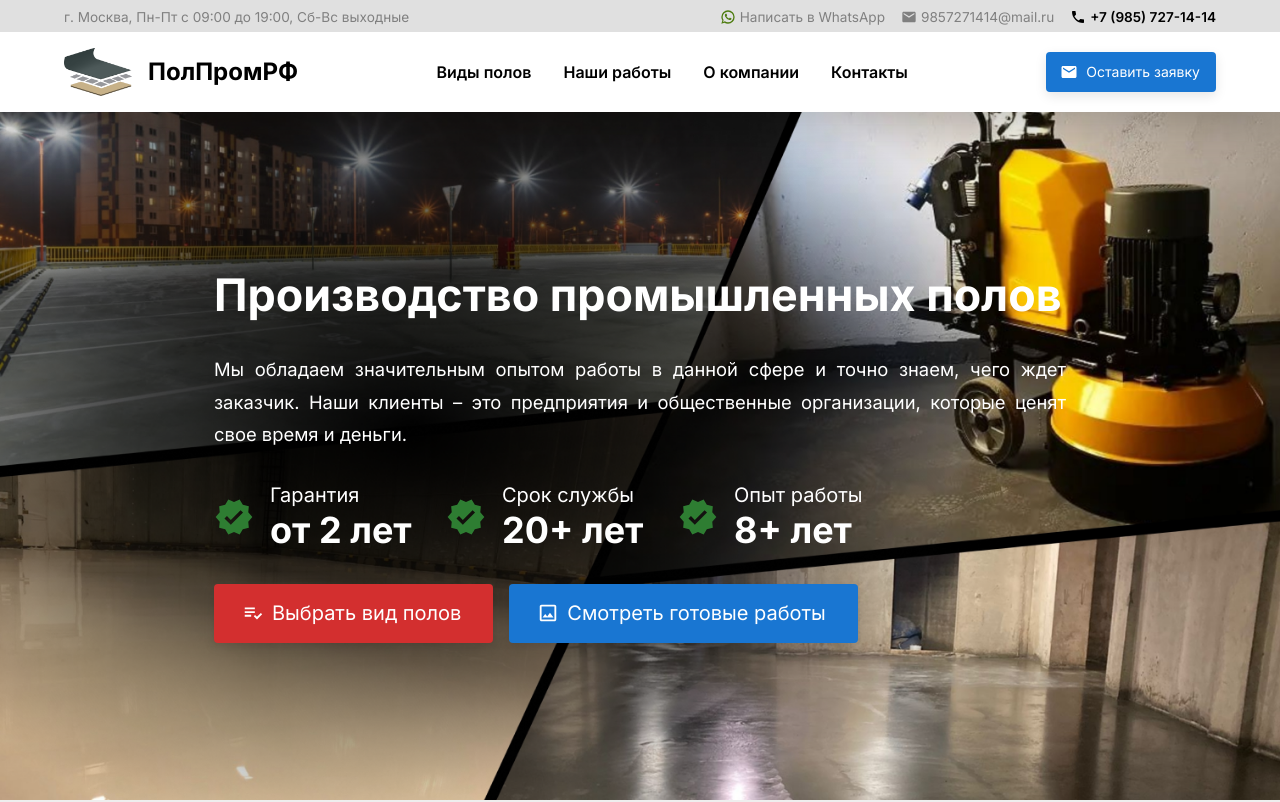
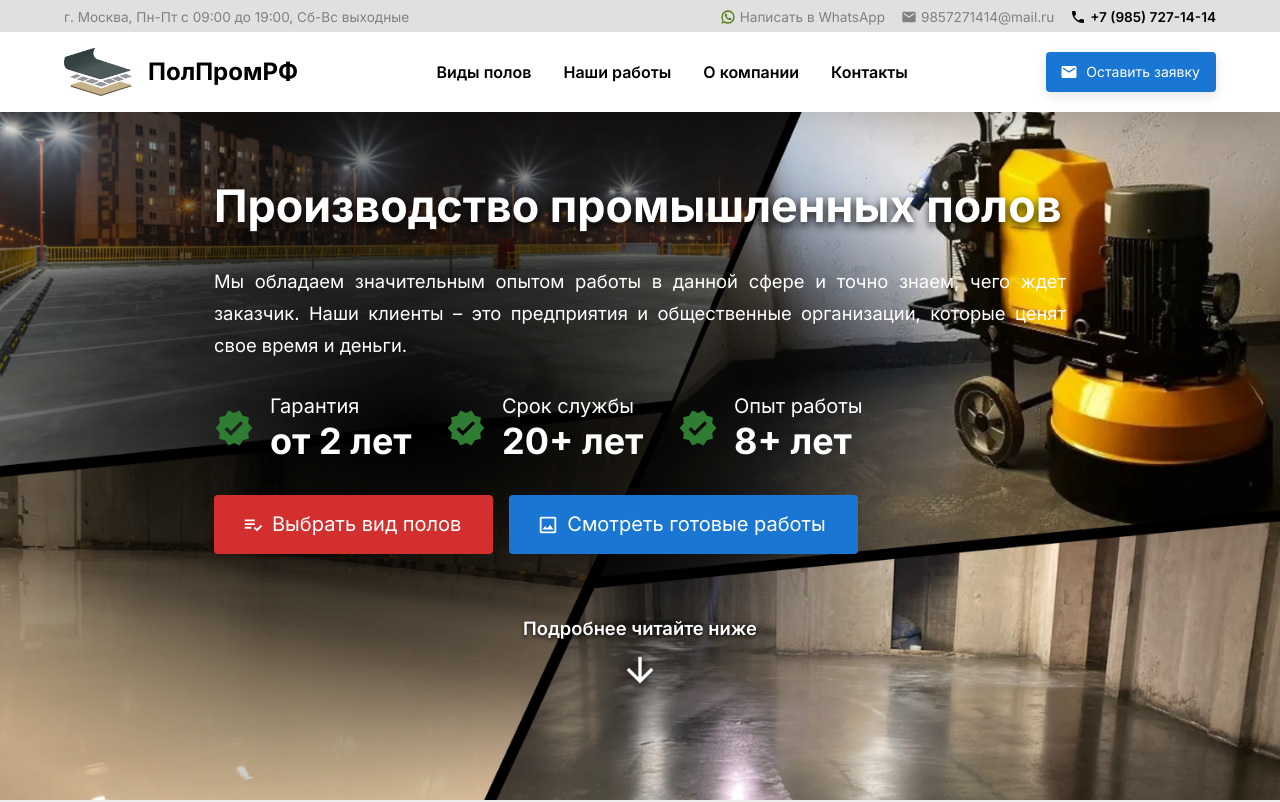
Before and after one commit to ntleek1/prompol77, a Next.js app: page / in a window 1280 px wide. Shown: the top 802 px of the page. Built offline with nearby package versions, Linux system fonts and the light colour scheme.

Commit message:
ScrollDown icon was added to Hero

```diff
--- a/components/Hero/Hero.tsx
+++ b/components/Hero/Hero.tsx
@@ -1,8 +1,10 @@
 import React from "react";
+import Link from "next/link";
 import { Box, Container, Typography, Button } from "@mui/material";
 import PlaylistAddCheckOutlinedIcon from "@mui/icons-material/PlaylistAddCheckOutlined";
 import ImageOutlinedIcon from "@mui/icons-material/ImageOutlined";
 import VerifiedIcon from "@mui/icons-material/Verified";
+import ArrowDownwardIcon from "@mui/icons-material/ArrowDownward";
 import useIsMobile from "@/hooks/useIsMobile";
 import useHeroStyles from "./styles";
 
@@ -12,14 +14,16 @@ const Hero = () => {
 
   return (
     <Box id="heroScreen" component="section" sx={sxHero}>
-      <Container maxWidth="md" className="hero-Container">
+      <Container maxWidth="md" className="hero__container">
         <Box
           display="flex"
           flexDirection="column"
           justifyContent="center"
           gap={4}
         >
-          <Typography variant="h1">Производство промышленных полов</Typography>
+          <Typography variant="h1" className="hero__headerText">
+            Производство промышленных полов
+          </Typography>
 
           <Typography variant="subtitle1" component="p" align="justify">
             Мы обладаем значительным опытом работы в данной сфере и точно знаем,
@@ -27,7 +31,7 @@ const Hero = () => {
             организации, которые ценят свое время и деньги.
           </Typography>
 
-          <Box className="hero-Benefits">
+          <Box className="hero__benefits">
             <Box>
               <VerifiedIcon color="success" fontSize="large" />
               <Box>
@@ -63,7 +67,7 @@ const Hero = () => {
             </Box>
           </Box>
 
-          <Box className="hero-ButtonsGroup">
+          <Box className="hero__buttonsGroup">
             <Button
               href="#service"
               variant="contained"
@@ -85,6 +89,20 @@ const Hero = () => {
           </Box>
         </Box>
       </Container>
+
+      <Box className="hero__scrollDown">
+        <Link href="#service" scroll={false}>
+          <Typography
+            variant="h6"
+            component="span"
+            fontWeight={600}
+            color="inherit"
+          >
+            Подробнее читайте ниже
+          </Typography>
+          <ArrowDownwardIcon fontSize="large" />
+        </Link>
+      </Box>
     </Box>
   );
 };
--- a/components/Hero/styles.ts
+++ b/components/Hero/styles.ts
@@ -1,4 +1,18 @@
 import { Theme, useTheme, createStyles } from "@mui/material/styles";
+import { keyframes } from "@emotion/react";
+import { th } from "date-fns/locale";
+
+const floatAnimation = keyframes`
+  0% {
+    transform: translateY(0);
+  }
+  50% {
+    transform: translateY(-10px);
+  }
+  100% {
+    transform: translateY(0);
+  }
+`;
 
 const HeroStyles = (theme: Theme) =>
   createStyles({
@@ -6,8 +20,9 @@ const HeroStyles = (theme: Theme) =>
       display: "flex",
       flexDirection: "column",
       gap: theme.spacing(1),
-      minHeight: "calc(100vh - 80px - 32px)",
-      justifyContent: "center",
+      minHeight: "600px",
+      height: "calc(100vh - 80px - 32px)",
+      justifyContent: "space-evenly",
       py: 6,
       color: theme.palette.common.white,
       backgroundImage: `url(/images/pictures.png)`,
@@ -15,12 +30,12 @@ const HeroStyles = (theme: Theme) =>
       backgroundPosition: "center",
       boxSizing: "border-box",
 
-      "& .hero-Container": {
-        height: "100%",
-        "& > *": {
-          height: "100%",
+      "& .hero__container": {
+        "& .hero__headerText": {
+          textShadow: `0 4px 8px  ${theme.palette.text.primary}`,
         },
-        "& .hero-ButtonsGroup": {
+
+        "& .hero__buttonsGroup": {
           display: "flex",
           alignItems: "center",
           gap: 2,
@@ -29,7 +44,7 @@ const HeroStyles = (theme: Theme) =>
           },
         },
 
-        "& .hero-Benefits": {
+        "& .hero__benefits": {
           display: "flex",
           alignItems: "center",
           justifyContent: "start",
@@ -66,6 +81,23 @@ const HeroStyles = (theme: Theme) =>
           },
         },
       },
+
+      "& .hero__scrollDown": {
+        py: theme.spacing(4),
+        textAlign: "center",
+        "& a": {
+          color: "inherit",
+          display: "flex",
+          flexDirection: "column",
+          gap: 2,
+          alignItems: "center",
+          textShadow: `0px 2px 4px ${theme.palette.text.primary}`,
+          svg: {
+            animation: `${floatAnimation} 2s infinite ease-in-out`,
+            filter: `drop-shadow(0px 3px 5px ${theme.palette.text.primary})`,
+          },
+        },
+      },
     },
   });
 
```
